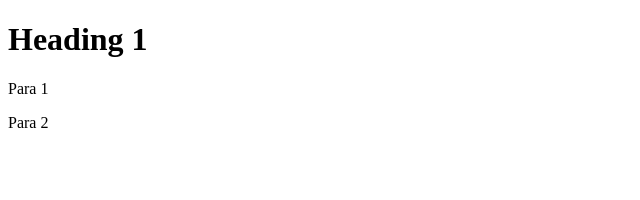
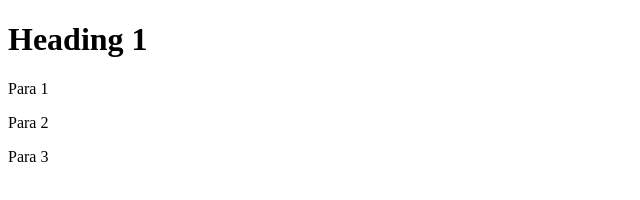
Before and after one commit to fundamentallyFlawed/git-test, a website: page index.html in a window 1280 px wide. Shown: the full height of the page, 0-640 px from the left. Drawn offline with Linux system fonts and the light colour scheme.

Commit message:
fourth commit

```diff
--- a/index.html
+++ b/index.html
@@ -8,6 +8,7 @@
 	<h1>Heading 1</h1>
 	<p>Para 1</p>
 	<p>Para 2</p>
+	<p>Para 3</p>
 
 </body>
 </html>
```
Also changed, not shown: package.json (added, +24 -0 lines), 2 other files.
